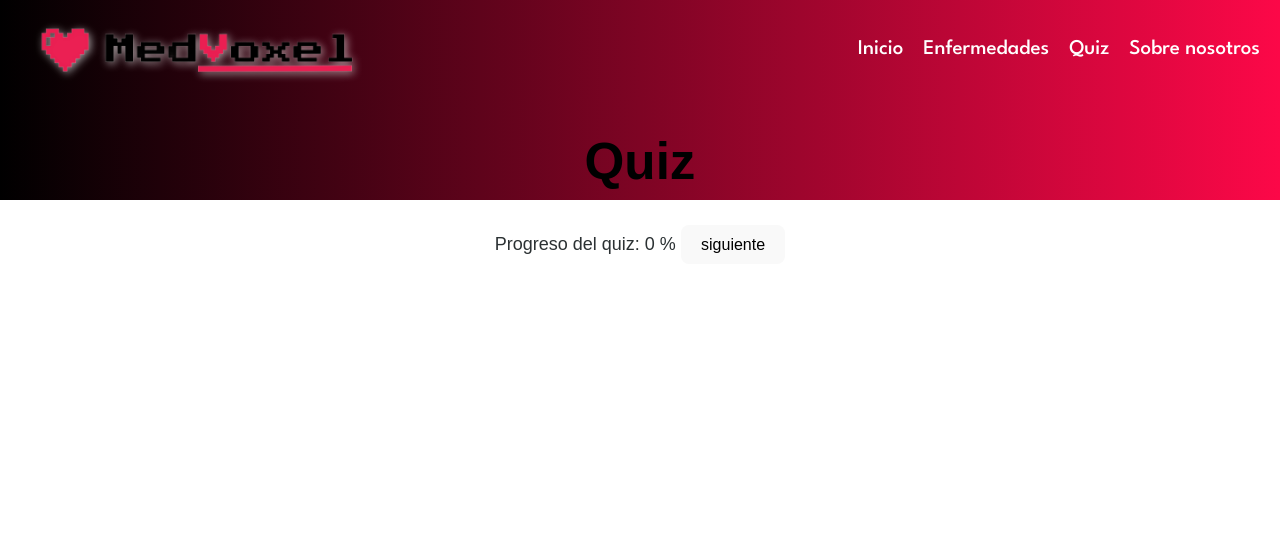
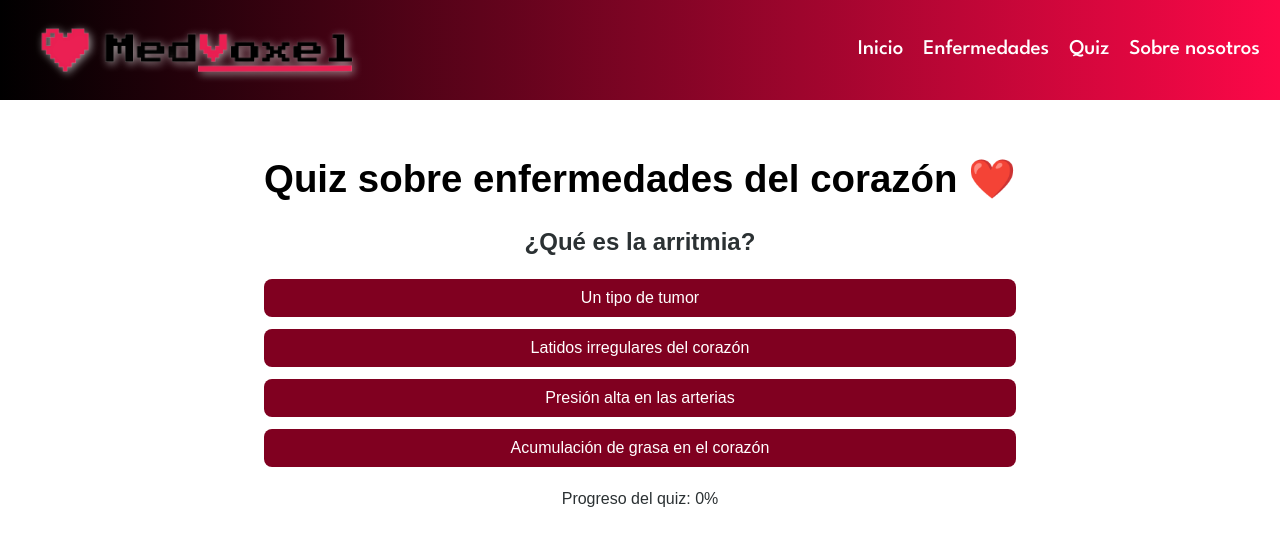
Before and after one commit to jonarcasdev/MedVoxel, a React (Vite) app: page /quiz in a window 1280 px wide. Shown: the top 546 px of the page. Built offline with nearby package versions, Linux system fonts and the light colour scheme; no server answers; a web font is replaced by a local one.

Commit message:
Agrega cambio de modelo 3D con botón de alternar, Quiz y mi Modelo heart2_1 en hipertension

```diff
--- a/package.json
+++ b/package.json
@@ -17,6 +17,7 @@
     "react": "^19.1.0",
     "react-dom": "^19.0.0",
     "react-router": "^7.5.3",
+    "react-router-dom": "^7.6.3",
     "three": "^0.176.0",
     "zustand": "^5.0.3"
   },
--- a/src/pages/About/About.css
+++ b/src/pages/About/About.css
@@ -1,8 +1,20 @@
-.about{
+.about {
+    max-width: 800px;
+    margin: 0 auto;
+    padding: 2rem;
+    text-align: center;
+    font-family: 'Arial', sans-serif;
+    line-height: 1.6;
+    color: #333;
+  }
 
-    background: linear-gradient(90deg, #000000 0%, #FC0848 100%);
-    width: 100%;
-    height: 100px;
-    margin-top: 0px;
+  .about h1 {
+    font-size: 2.5rem;
+    color: #800020;
+    margin-bottom: 1.5rem;
+  }
 
-}
+  .about p {
+    font-size: 1.2rem;
+    margin-bottom: 1rem;
+  }
--- a/src/pages/About/About.jsx
+++ b/src/pages/About/About.jsx
@@ -1,7 +1,25 @@
-import "./About.css";
+import React from "react";
+import "./About.css"; // Asegúrate de que exista este archivo o comenta esta línea
+
 const About = () => {
-    return <div className="about">
-        <h1>Sobre nosotros</h1>
-    </div>;
-}
+  return (
+    <div className="about">
+      <h1>Sobre nosotros ❤️</h1>
+      <p>
+        En <strong>MedVoxel</strong> creemos que el conocimiento es la mejor herramienta para cuidar tu salud.
+        Nuestra plataforma interactiva está diseñada para enseñarte sobre enfermedades del corazón
+        de forma visual, práctica y entretenida.
+      </p>
+      <p>
+        El objetivo de este proyecto es brindar educación médica accesible, con un enfoque especial
+        en enfermedades como la arritmia, hipertensión, trombosis y tumores cardíacos.
+      </p>
+      <p>
+        ¡Gracias por aprender con nosotros! 💓
+      </p>
+    </div>
+  );
+};
+console.log("El componente About se está mostrando");
+
 export default About;
--- a/src/pages/models3d/Heart2.jsx
+++ b/src/pages/models3d/Heart2.jsx
@@ -6,10 +6,9 @@ const Heart2 = () => {
     const heartModel = useGLTF('/models-3d/heart2.glb');
     const heartRef = useRef();
 
-    // Rotate the model on each frame
     useFrame(() => {
         if (heartRef.current) {
-            heartRef.current.rotation.y += 0.01; // Adjust the speed of rotation here
+            heartRef.current.rotation.y += 0.01;
         }
     });
 
@@ -22,4 +21,4 @@ const Heart2 = () => {
 
 export default Heart2;
 
-useGLTF.preload('/models/heart2.glb');
+useGLTF.preload('/models-3d/heart2.glb');
--- /dev/null
+++ b/src/pages/models3d/heart2_1.jsx
@@ -0,0 +1,27 @@
+import React, { useRef } from 'react';
+import { useGLTF } from '@react-three/drei';
+import { useFrame } from '@react-three/fiber';
+
+export default function Heart2_1(props) {
+  const { nodes, materials } = useGLTF('/models-3d/heart2_1.glb');
+  const groupRef = useRef();
+
+  useFrame(() => {
+    if (groupRef.current) {
+      groupRef.current.rotation.y += 0.01;
+    }
+  });
+
+  return (
+    <group ref={groupRef} {...props} dispose={null}>
+      <mesh
+        castShadow
+        receiveShadow
+        geometry={nodes.mesh_0.geometry}
+        material={materials[nodes.mesh_0.material.name]}
+      />
+    </group>
+  );
+}
+
+useGLTF.preload('/models-3d/heart2_1.glb');
--- a/src/pages/quiz/Quiz.css
+++ b/src/pages/quiz/Quiz.css
@@ -1,8 +1,63 @@
-.quiz{
+.quiz {
+  text-align: center;
+  padding: 2rem;
+  max-width: 800px;
+  margin: 0 auto;
+  font-family: 'Arial', sans-serif;
+}
 
-    background: linear-gradient(90deg, #000000 0%, #FC0848 100%);
-    width: 100%;
-    height: 100px;
-    margin-top: 0px;
+.quiz h1 {
+  font-size: 2.4rem;
+  margin-bottom: 1.5rem;
+}
 
+.pregunta {
+  font-size: 1.5rem;
+  font-weight: bold;
+  margin-bottom: 1.2rem;
 }
+
+.opciones {
+  display: flex;
+  flex-direction: column;
+  gap: 12px;
+  margin-bottom: 20px;
+}
+
+.btn-opcion {
+  padding: 10px 20px;
+  background-color: #800020;
+  color: white;
+  border: none;
+  border-radius: 8px;
+  cursor: pointer;
+  font-size: 1rem;
+  transition: background 0.3s ease;
+}
+
+.btn-opcion:hover {
+  background-color: #a5002f;
+}
+
+.btn-opcion.correcta {
+  background-color: #28a745 !important;
+}
+
+.btn-opcion.incorrecta {
+  background-color: #dc3545 !important;
+}
+
+.btn-reiniciar {
+  padding: 10px 20px;
+  background-color: #007bff;
+  color: white;
+  border: none;
+  border-radius: 8px;
+  font-size: 1rem;
+  cursor: pointer;
+  margin-top: 20px;
+}
+
+.btn-reiniciar:hover {
+  background-color: #0056b3;
+}
--- a/src/pages/quiz/Quiz.jsx
+++ b/src/pages/quiz/Quiz.jsx
@@ -1,17 +1,141 @@
-import { useCallback } from "react";
+import React, { useState } from "react";
 import useQuizStore from "../../stores/use-quiz-store";
 import "./Quiz.css";
+
+const preguntas = [
+  {
+    pregunta: "¿Qué es la arritmia?",
+    opciones: [
+      "Un tipo de tumor",
+      "Latidos irregulares del corazón",
+      "Presión alta en las arterias",
+      "Acumulación de grasa en el corazón"
+    ],
+    respuestaCorrecta: 1
+  },
+  {
+    pregunta: "¿Qué causa la hipertensión?",
+    opciones: [
+      "Tener muchas emociones",
+      "Bajo ritmo cardíaco",
+      "Presión arterial constantemente alta",
+      "Tumores en el corazón"
+    ],
+    respuestaCorrecta: 2
+  },
+  {
+    pregunta: "¿Qué es la trombosis?",
+    opciones: [
+      "Un coágulo sanguíneo que bloquea un vaso",
+      "Falla renal",
+      "Infección en el corazón",
+      "Latido lento del corazón"
+    ],
+    respuestaCorrecta: 0
+  },
+  {
+    pregunta: "¿Qué caracteriza a un tumor cardíaco?",
+    opciones: [
+      "Dolor de cabeza constante",
+      "Fiebre crónica",
+      "Presencia anormal de células en el corazón",
+      "Falta de aire"
+    ],
+    respuestaCorrecta: 2
+  }
+];
+
 const Quiz = () => {
-    const{quiz,incrementQuizProgress} = useQuizStore();
+  const {
+    quiz,
+    incrementQuizProgress,
+    clearQuizProgress
+  } = useQuizStore();
 
-    const handleQuizNext = useCallback(() => {
-        incrementQuizProgress();
-    },[incrementQuizProgress]);
+  const [preguntaActual, setPreguntaActual] = useState(0);
+  const [seleccionado, setSeleccionado] = useState(null);
+  const [finalizado, setFinalizado] = useState(false);
+
+  const pregunta = preguntas[preguntaActual];
+
+  const manejarRespuesta = (indice) => {
+    if (seleccionado !== null) return; // prevenir doble clic
+
+    const esCorrecta = indice === pregunta.respuestaCorrecta;
+    setSeleccionado(indice);
+
+    useQuizStore.setState((state) => ({
+      quiz: {
+        ...state.quiz,
+        correctAnswers: esCorrecta
+          ? state.quiz.correctAnswers + 1
+          : state.quiz.correctAnswers,
+        incorrectAnswers: !esCorrecta
+          ? state.quiz.incorrectAnswers + 1
+          : state.quiz.incorrectAnswers
+      }
+    }));
+
+    incrementQuizProgress();
+
+    setTimeout(() => {
+      if (preguntaActual + 1 < preguntas.length) {
+        setPreguntaActual(preguntaActual + 1);
+        setSeleccionado(null);
+      } else {
+        setFinalizado(true);
+      }
+    }, 1200);
+  };
+
+  const reiniciar = () => {
+    clearQuizProgress();
+    setPreguntaActual(0);
+    setSeleccionado(null);
+    setFinalizado(false);
+  };
+
+  if (finalizado) {
     return (
+      <div className="quiz">
+        <h2>Resultado del Quiz</h2>
+        <p>Correctas: {quiz.correctAnswers}</p>
+        <p>Incorrectas: {quiz.incorrectAnswers}</p>
+        <p>Puntaje final: {quiz.correctAnswers} / {preguntas.length}</p>
+        <button className="btn-reiniciar" onClick={reiniciar}>Reiniciar Quiz</button>
+      </div>
+    );
+  }
+
+  return (
     <div className="quiz">
-        <h1>Quiz</h1>
-        <span>Progreso del quiz: {quiz.percentageQuizCompleted} % </span>
-        <button onClick={handleQuizNext}>siguiente</button>
-    </div>)
-}
+      <h1>Quiz sobre enfermedades del corazón ❤️</h1>
+      <p className="pregunta"><strong>{pregunta.pregunta}</strong></p>
+      <div className="opciones">
+        {pregunta.opciones.map((opcion, index) => {
+          let className = "btn-opcion";
+          if (seleccionado !== null) {
+            if (index === pregunta.respuestaCorrecta) {
+              className += " correcta";
+            } else if (index === seleccionado) {
+              className += " incorrecta";
+            }
+          }
+          return (
+            <button
+              key={index}
+              className={className}
+              onClick={() => manejarRespuesta(index)}
+              disabled={seleccionado !== null}
+            >
+              {opcion}
+            </button>
+          );
+        })}
+      </div>
+      <p>Progreso del quiz: {quiz.percentageQuizCompleted}%</p>
+    </div>
+  );
+};
+
 export default Quiz;
```
Also changed, not shown: src/pages/Enfermedades/Hipertension/Hipertension.jsx (+38 -20 lines), 2 other files (tests, documents, lock files or other folders).
